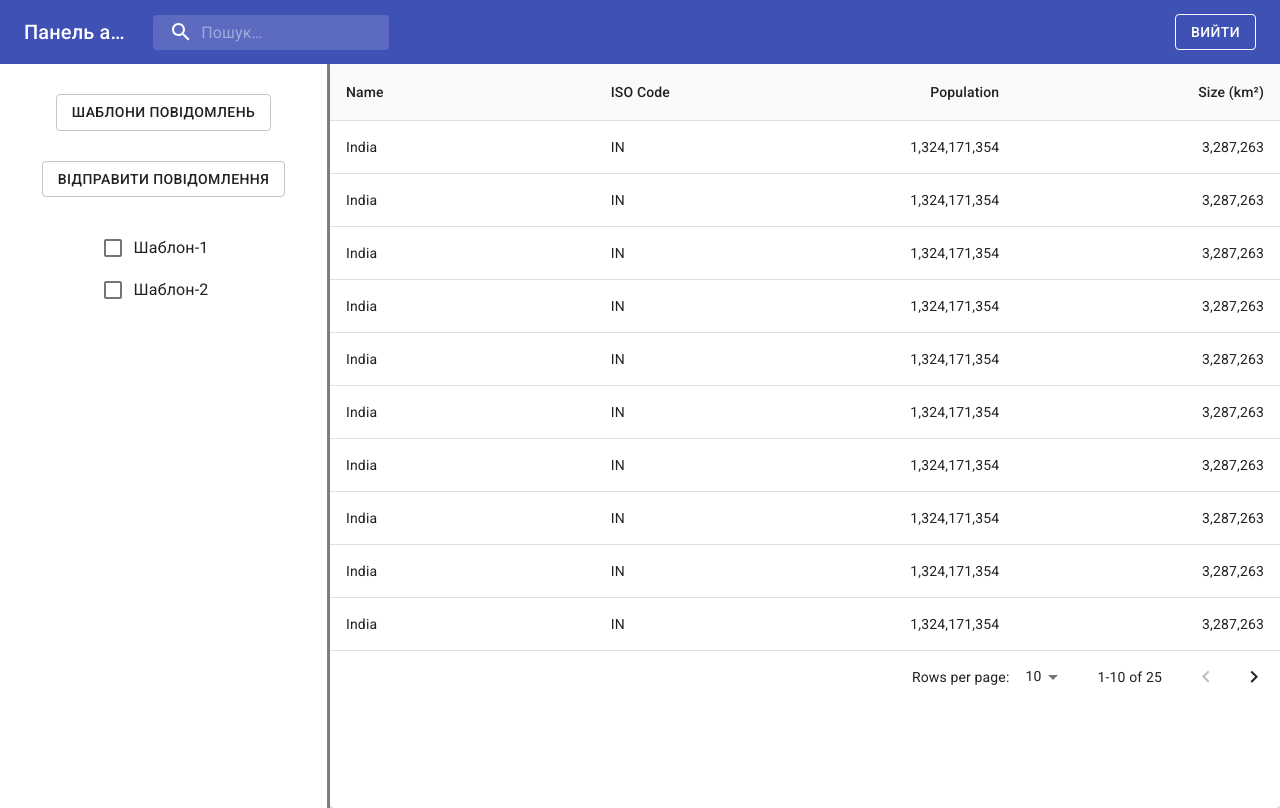
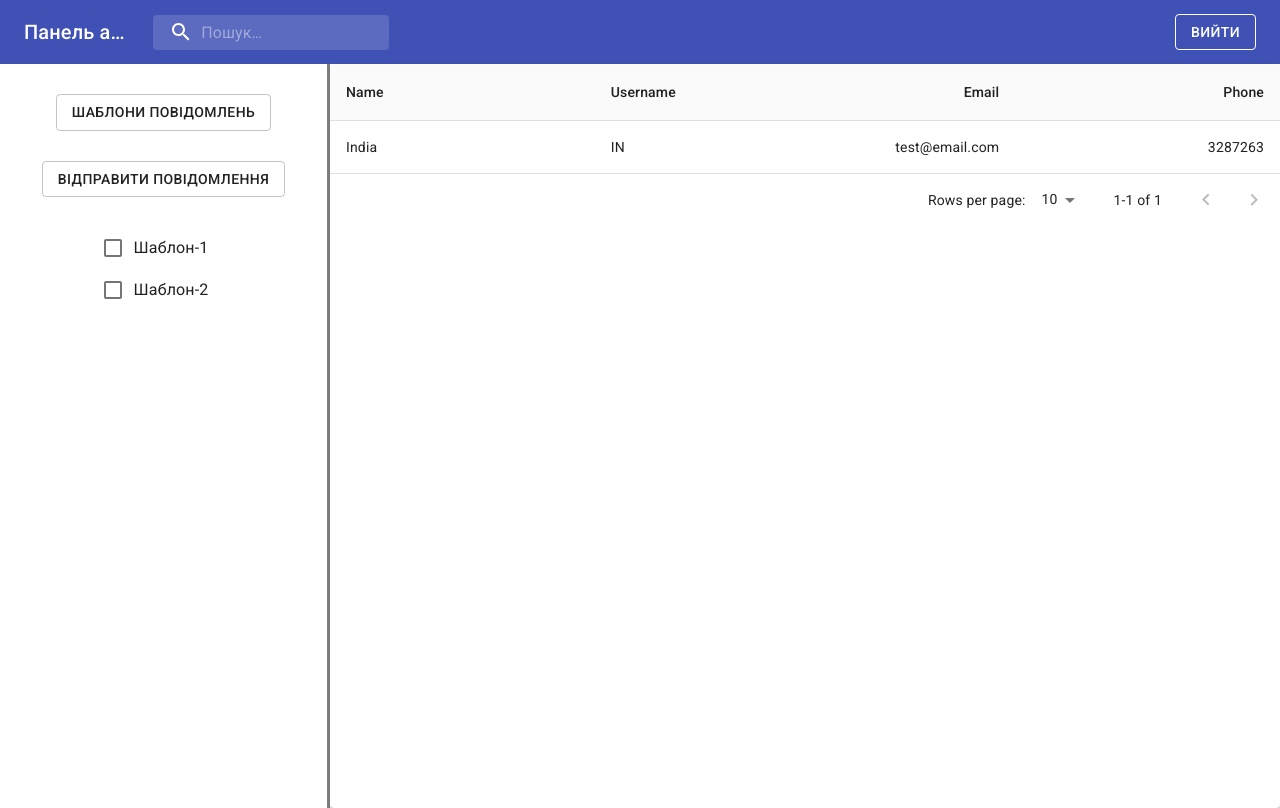
Before and after one commit to se-infotech-internship/client.web.admin, a React (Create React App) app: page / in a window 1280 px wide. Built offline with nearby package versions, Linux system fonts and the light colour scheme.

Commit message:
improved table layout

```diff
--- a/src/components/TableUsers.tsx
+++ b/src/components/TableUsers.tsx
@@ -10,7 +10,7 @@ import TablePagination from '@material-ui/core/TablePagination';
 import TableRow from '@material-ui/core/TableRow';
 
 interface Column {
-    id: 'name' | 'code' | 'population' | 'size';
+    id: 'name' | 'username' | 'email' | 'phone';
     label: string;
     minWidth?: number;
     align?: 'right';
@@ -19,17 +19,17 @@ interface Column {
 
 const columns: Column[] = [
     { id: 'name', label: 'Name', minWidth: 170 },
-    { id: 'code', label: 'ISO\u00a0Code', minWidth: 100 },
+    { id: 'username', label: 'Username', minWidth: 100 },
     {
-        id: 'population',
-        label: 'Population',
+        id: 'email',
+        label: 'Email',
         minWidth: 170,
         align: 'right',
         format: (value: number) => value.toLocaleString('en-US'),
     },
     {
-        id: 'size',
-        label: 'Size\u00a0(km\u00b2)',
+        id: 'phone',
+        label: 'Phone',
         minWidth: 170,
         align: 'right',
         format: (value: number) => value.toLocaleString('en-US'),
@@ -57,32 +57,7 @@ const columns: Column[] = [
 // }
 
 const rows = [
-    { name: 'India', code: 'IN', population: 1324171354, size: 3287263 },
-    { name: 'India', code: 'IN', population: 1324171354, size: 3287263 },
-    { name: 'India', code: 'IN', population: 1324171354, size: 3287263 },
-    { name: 'India', code: 'IN', population: 1324171354, size: 3287263 },
-    { name: 'India', code: 'IN', population: 1324171354, size: 3287263 },
-    { name: 'India', code: 'IN', population: 1324171354, size: 3287263 },
-    { name: 'India', code: 'IN', population: 1324171354, size: 3287263 },
-    { name: 'India', code: 'IN', population: 1324171354, size: 3287263 },
-    { name: 'India', code: 'IN', population: 1324171354, size: 3287263 },
-    { name: 'India', code: 'IN', population: 1324171354, size: 3287263 },
-    { name: 'India', code: 'IN', population: 1324171354, size: 3287263 },
-    { name: 'India', code: 'IN', population: 1324171354, size: 3287263 },
-    { name: 'India', code: 'IN', population: 1324171354, size: 3287263 },
-    { name: 'India', code: 'IN', population: 1324171354, size: 3287263 },
-    { name: 'India', code: 'IN', population: 1324171354, size: 3287263 },
-    { name: 'India', code: 'IN', population: 1324171354, size: 3287263 },
-    { name: 'India', code: 'IN', population: 1324171354, size: 3287263 },
-    { name: 'India', code: 'IN', population: 1324171354, size: 3287263 },
-    { name: 'India', code: 'IN', population: 1324171354, size: 3287263 },
-    { name: 'India', code: 'IN', population: 1324171354, size: 3287263 },
-    { name: 'India', code: 'IN', population: 1324171354, size: 3287263 },
-    { name: 'India', code: 'IN', population: 1324171354, size: 3287263 },
-    { name: 'India', code: 'IN', population: 1324171354, size: 3287263 },
-    { name: 'India', code: 'IN', population: 1324171354, size: 3287263 },
-    { name: 'India', code: 'IN', population: 1324171354, size: 3287263 },
-
+    { name: 'India', username: 'IN', email: 'test@email.com', phone: '3287263' },
 ];
 
 const useStyles = makeStyles({
@@ -128,7 +103,7 @@ export default function TableUsers() {
                     <TableBody>
                         {rows.slice(page * rowsPerPage, page * rowsPerPage + rowsPerPage).map((row) => {
                             return (
-                                <TableRow hover role="checkbox" tabIndex={-1} key={row.code}>
+                                <TableRow hover role="checkbox" tabIndex={-1} key={row.name}>
                                     {columns.map((column) => {
                                         const value = row[column.id];
                                         return (
```
